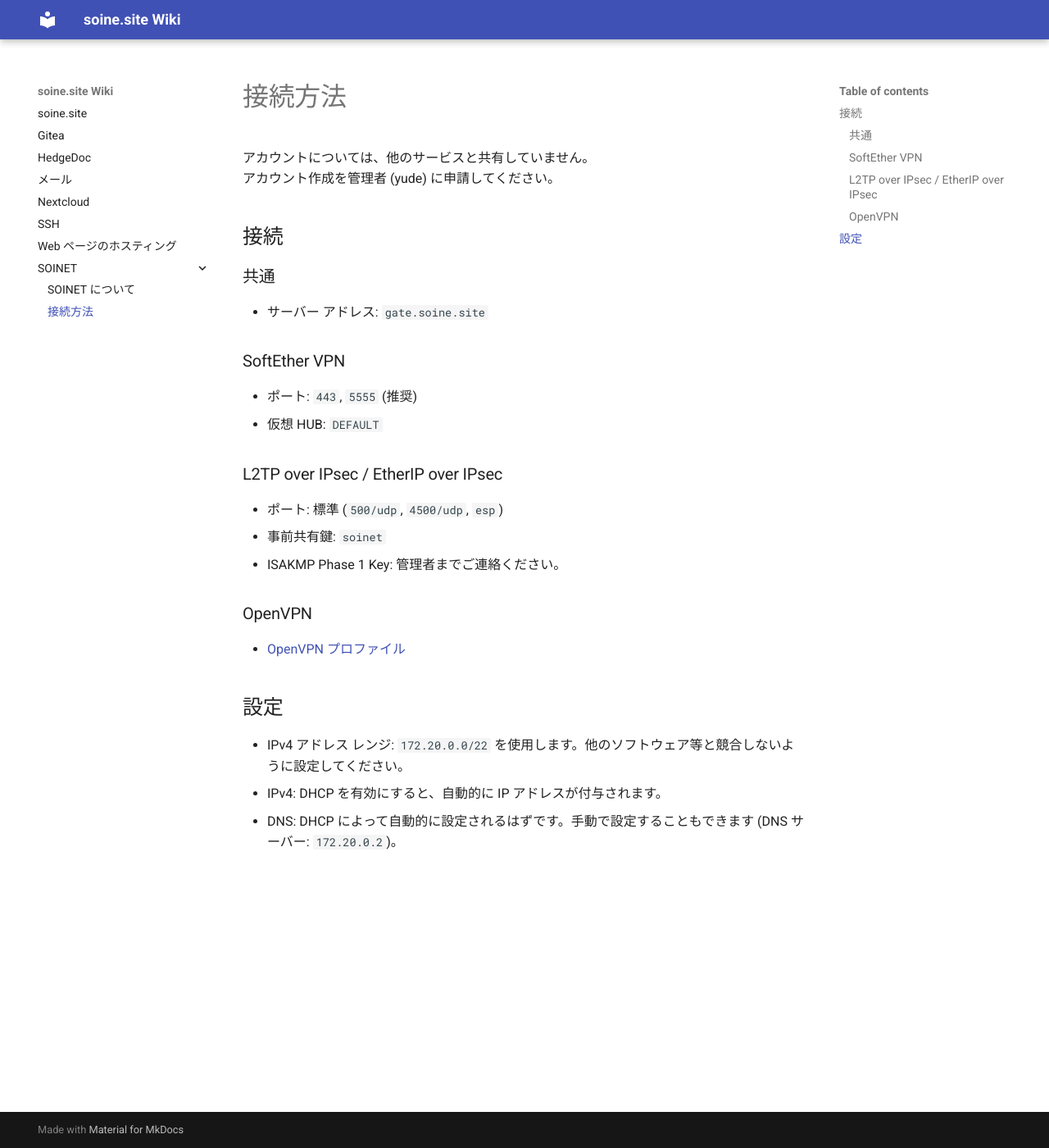
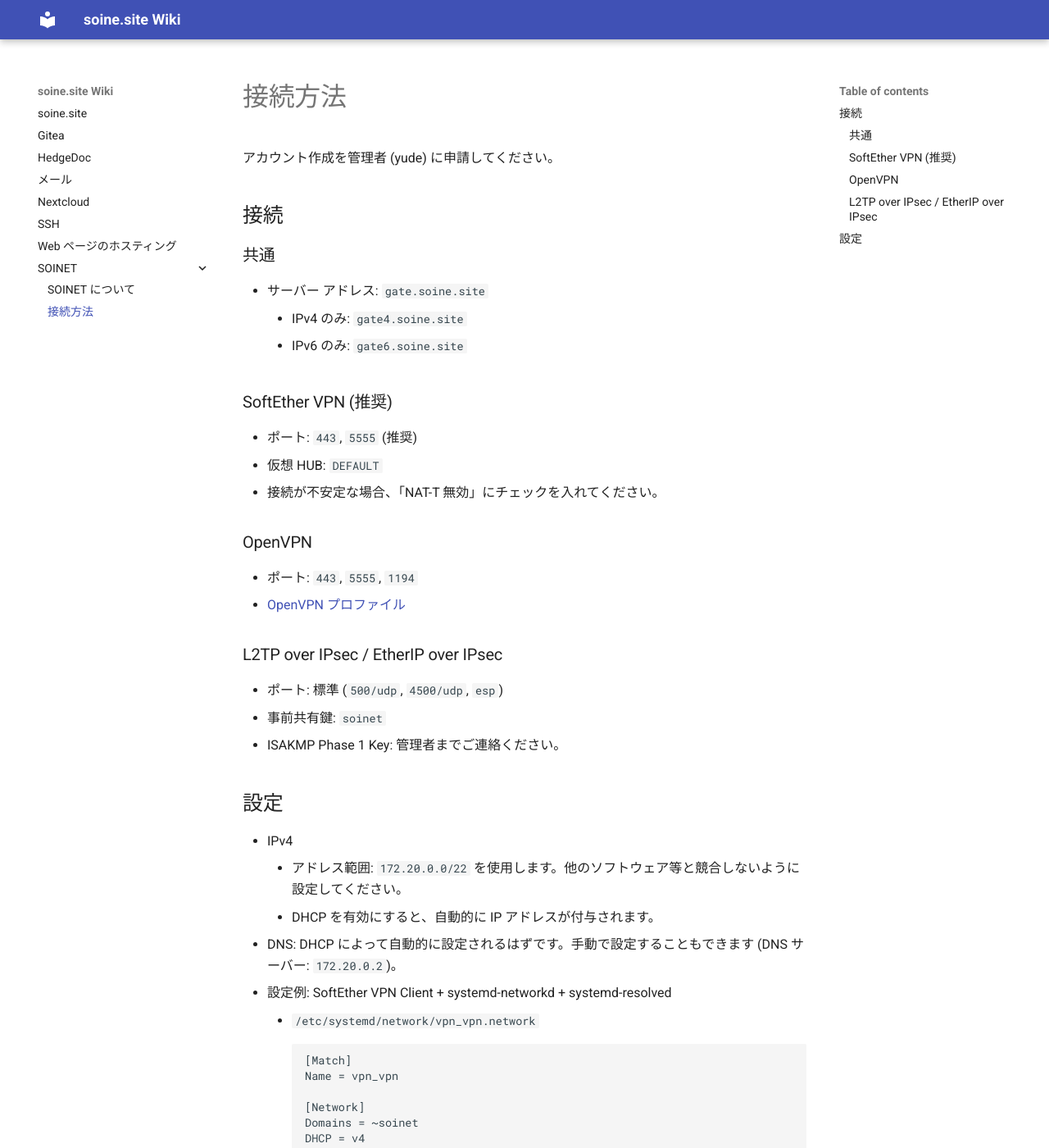
Before and after one commit to soinesite/wiki.soine.site, an MkDocs documentation site: the page built from docs/soinet/connect.md, in a window 1280 px wide and 1400 px high. Shown: the whole window at 82% size. Built offline with MkDocs 1.6.1 and Material for MkDocs 9.7.7, drawn with Linux system fonts in a browser that asks for light colours; some of the changed text lies outside the part shown.

Commit message:
Update doc

````diff
--- a/docs/soinet/connect.md
+++ b/docs/soinet/connect.md
@@ -1,19 +1,38 @@
 # 接続方法
-アカウントについては、他のサービスと共有していません。
 アカウント作成を管理者 (yude) に申請してください。
 ## 接続
 ### 共通
 * サーバー アドレス: `gate.soine.site`
-### SoftEther VPN
+    * IPv4 のみ: `gate4.soine.site`
+    * IPv6 のみ: `gate6.soine.site`
+### SoftEther VPN (推奨)
 * ポート: `443`, `5555` (推奨)
 * 仮想 HUB: `DEFAULT`
+* 接続が不安定な場合、「NAT-T 無効」にチェックを入れてください。
+### OpenVPN
+* ポート: `443`, `5555`, `1194`
+* [OpenVPN プロファイル](./soinet.ovpn)
 ### L2TP over IPsec / EtherIP over IPsec
 * ポート: 標準 (`500/udp`, `4500/udp`, `esp`)
 * 事前共有鍵: `soinet`
 * ISAKMP Phase 1 Key: 管理者までご連絡ください。
-### OpenVPN
-* [OpenVPN プロファイル](./soinet.ovpn)
 ## 設定
-* IPv4 アドレス レンジ: `172.20.0.0/22` を使用します。他のソフトウェア等と競合しないように設定してください。
-* IPv4: DHCP を有効にすると、自動的に IP アドレスが付与されます。
+* IPv4
+    * アドレス範囲: `172.20.0.0/22` を使用します。他のソフトウェア等と競合しないように設定してください。
+    * DHCP を有効にすると、自動的に IP アドレスが付与されます。
 * DNS: DHCP によって自動的に設定されるはずです。手動で設定することもできます (DNS サーバー: `172.20.0.2`)。
+* 設定例: SoftEther VPN Client + systemd-networkd + systemd-resolved
+    * `/etc/systemd/network/vpn_vpn.network`
+        ```
+        [Match]
+        Name = vpn_vpn
+
+        [Network]
+        Domains = ~soinet
+        DHCP = v4
+        IPv6AcceptRA = true
+        DNS=172.20.0.2
+
+        [Route]
+        Destination=172.20.0.0/22
+        ```
````
